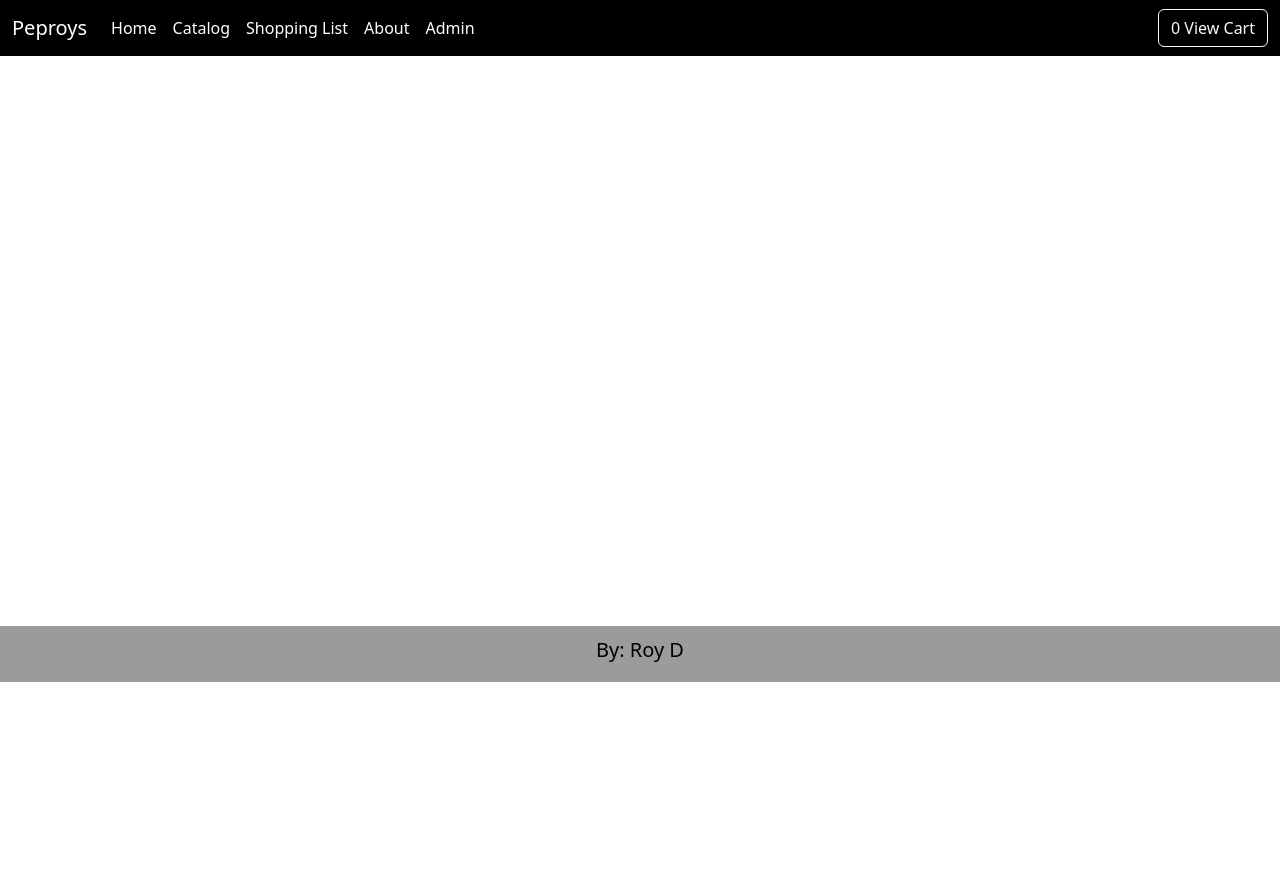
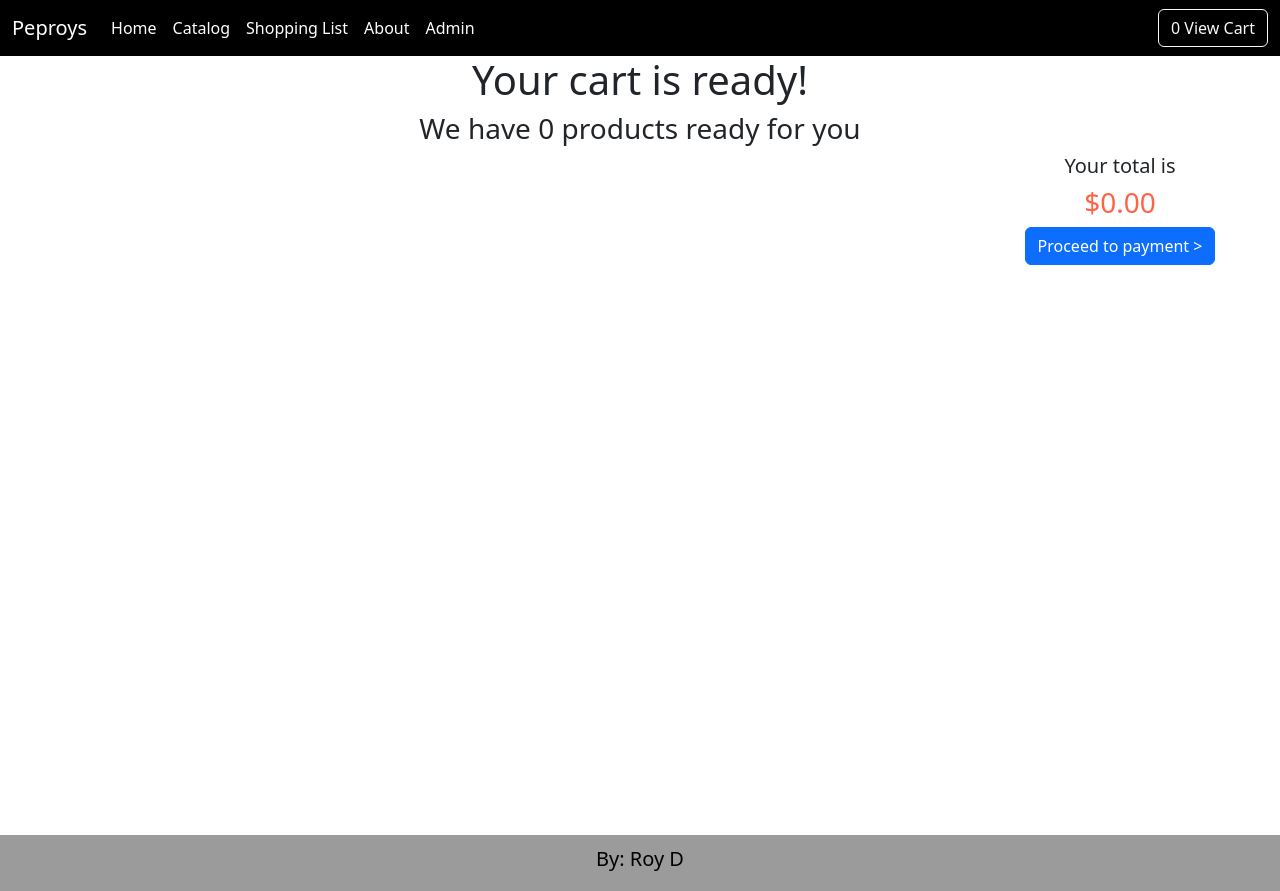
Before and after one commit to RoyDMAP/peproys, a React (Create React App) app: page /cart in a window 1280 px wide. Before the commit the page ends 800 px from the top, so only its background shows below. Built offline with nearby package versions, Linux system fonts and the light colour scheme.

Commit message:
109 class 3

```diff
--- a/src/App.jsx
+++ b/src/App.jsx
@@ -7,6 +7,8 @@ import About from './pages/About';
 import ShoppingList from './pages/ShoppingList';
 import Home from './pages/Home';
 import Admin from './pages/Admin';
+import Cart from './pages/Cart';
+
 
 import "bootstrap/dist/css/bootstrap.min.css";
 import "bootstrap/dist/js/bootstrap.min.js";
@@ -24,11 +26,13 @@ function App() {
           <Navbar />
 
           <Routes>
+            <Route path='/' element={<Home />}></Route>
             <Route path='/catalog' element={<Catalog />}></Route>
             <Route path='/about' element={<About />}></Route>
             <Route path='/shoppinglist' element={<ShoppingList />}></Route>
             <Route path='/home' element={<Home />}></Route>
             <Route path='/admin' element={<Admin />}></Route>
+            <Route path='/cart' element={<Cart />}></Route>
           </Routes>
 
           <Footer />
--- a/src/components/Navbar.jsx
+++ b/src/components/Navbar.jsx
@@ -7,6 +7,17 @@ import { Link } from 'react-router-dom';
 function Navbar() {
 
     const cart = useContext(GlobalContext).cart;
+
+    function getNumOfProducts() {
+        let total = 0;
+        for (let i=0; i < cart.length; i++) {
+            let prod = cart[i];
+            total += prod.quantity;
+        }
+
+        return total;
+    }
+
     return (
         <nav className="navbar navbar-expand-lg" data-bs-theme="dark">
             <div className="container-fluid">
@@ -60,7 +71,7 @@ function Navbar() {
                     </ul>
                     <form className="d-flex" role="search">
                         <Link className="btn btn-outline-light" to="/cart">
-                            {cart.length} View Cart
+                            {getNumOfProducts()} View Cart
                         </Link>
                     </form>
                 </div>
--- /dev/null
+++ b/src/pages/Cart.css
@@ -0,0 +1,44 @@
+.cart .cart-prod {
+    border: 1px solid #333;
+    display: flex;
+    align-items: center;
+    margin: 10px 20px;
+    padding: 5px 0;
+}
+
+.cart .cart-prod:hover{
+    background-color: cyan;
+
+}
+
+.cart .cart-prod img{
+    height: 90px;
+}
+.cart .cart-prod label{
+    flex: 1;
+}
+
+.cart .cart-prod h5{
+    flex: 3;
+}
+
+.cart .cart-prod button {
+    width: 70px;
+    margin-right: 10px;
+}
+
+.cart .parent {
+    display: flex;
+}
+
+.cart .parent .list {
+    flex: 3;
+}
+
+.cart .parent .total {
+    flex: 1;
+}
+
+.cart .parent .total h3 {
+    color: tomato;
+}
--- /dev/null
+++ b/src/pages/Cart.jsx
@@ -0,0 +1,66 @@
+import { useContext } from "react";
+import './Cart.css';
+import GlobalContext from "../context/GlobalContext";
+
+function Cart() {
+
+    let cart = useContext(GlobalContext).cart;
+
+    function getNumOfProducts() {
+        let total = 0;
+        for (let i = 0; i < cart.length; i++) {
+            let prod = cart[i];
+            total += prod.quantity;
+        }
+
+        return total;
+
+    }
+
+        function getCartTotal() {
+            let total = 0;
+            for (let i = 0; i < cart.length; i++) {
+                let prod = cart[i];
+                total += prod.quantity * prod.price;
+            }
+
+
+
+        return total.toFixed(2);
+    }
+
+    function goToPay() {
+        console.log("User wants to pay!!")
+    }
+
+    return (
+        <div className="cart">
+            <h1>Your cart is ready!</h1>
+            <h3>We have {getNumOfProducts()} products ready for you</h3>
+
+            <div className="parent">
+                <div className='list'>
+                    {cart.map(prod => <div className="cart-prod">
+                        <img src={prod.image} alt="" />
+                        <h5>{prod.title}</h5>
+                        <label>Price: ${prod.price}</label>
+                        <label>Quantity: {prod.quantity}</label>
+                        <label>total: ${(prod.quantity * prod.price).toFixed(2)}</label>
+                        <button className="btn btn-sm btn-danger">Remove</button>
+
+                    </div>
+                    )}
+                </div>
+
+                <div className="total">
+                    <h5>Your total is</h5>
+                    <h3>${getCartTotal()}</h3>
+                    <button onClick={goToPay} className="btn btn-primary">Proceed to payment &gt;</button>
+
+                </div>
+            </div>
+        </div>
+    );
+}
+
+export default Cart;
--- a/src/pages/Home.css
+++ b/src/pages/Home.css
@@ -1,6 +1,12 @@
 .home {
     min-height: 700px;
     background-color: #e4e8df
+}
+
+.peproys {
+    height: 600px;
+    width: 1000px;
+
 }
 
 .home .h1 {
--- a/src/pages/Home.jsx
+++ b/src/pages/Home.jsx
@@ -6,6 +6,7 @@ const Home = () => {
     <div className="home-page">
       <header className="home-header">
         <h1>Welcome to Peproys</h1>
+        <img className="peproys" src="/images/peproys.png" alt="peproys" />
       </header>
       <main className="home-content">
         <section className="home-section">
```
Also changed, not shown: public/images/peproys.png (added).
